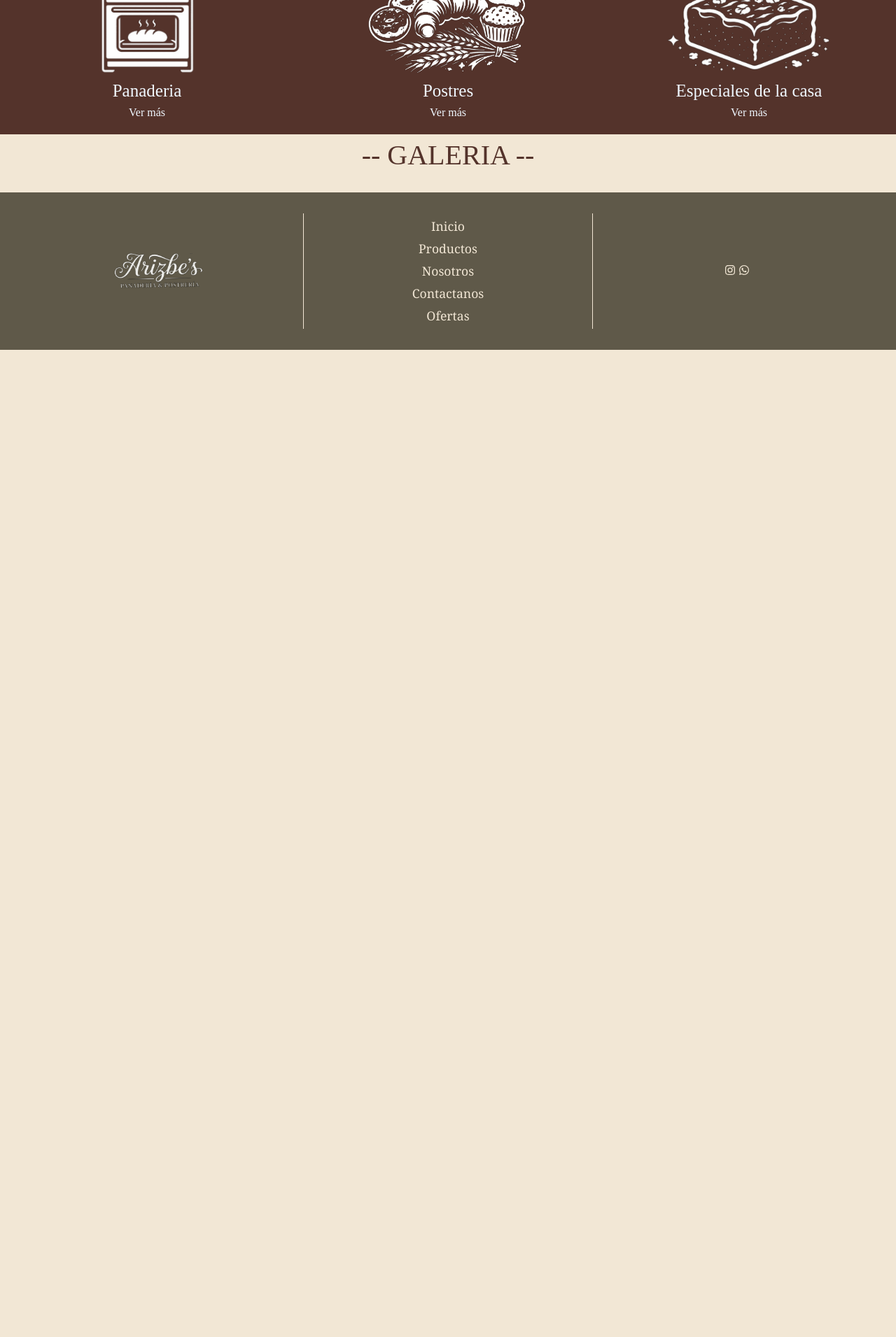
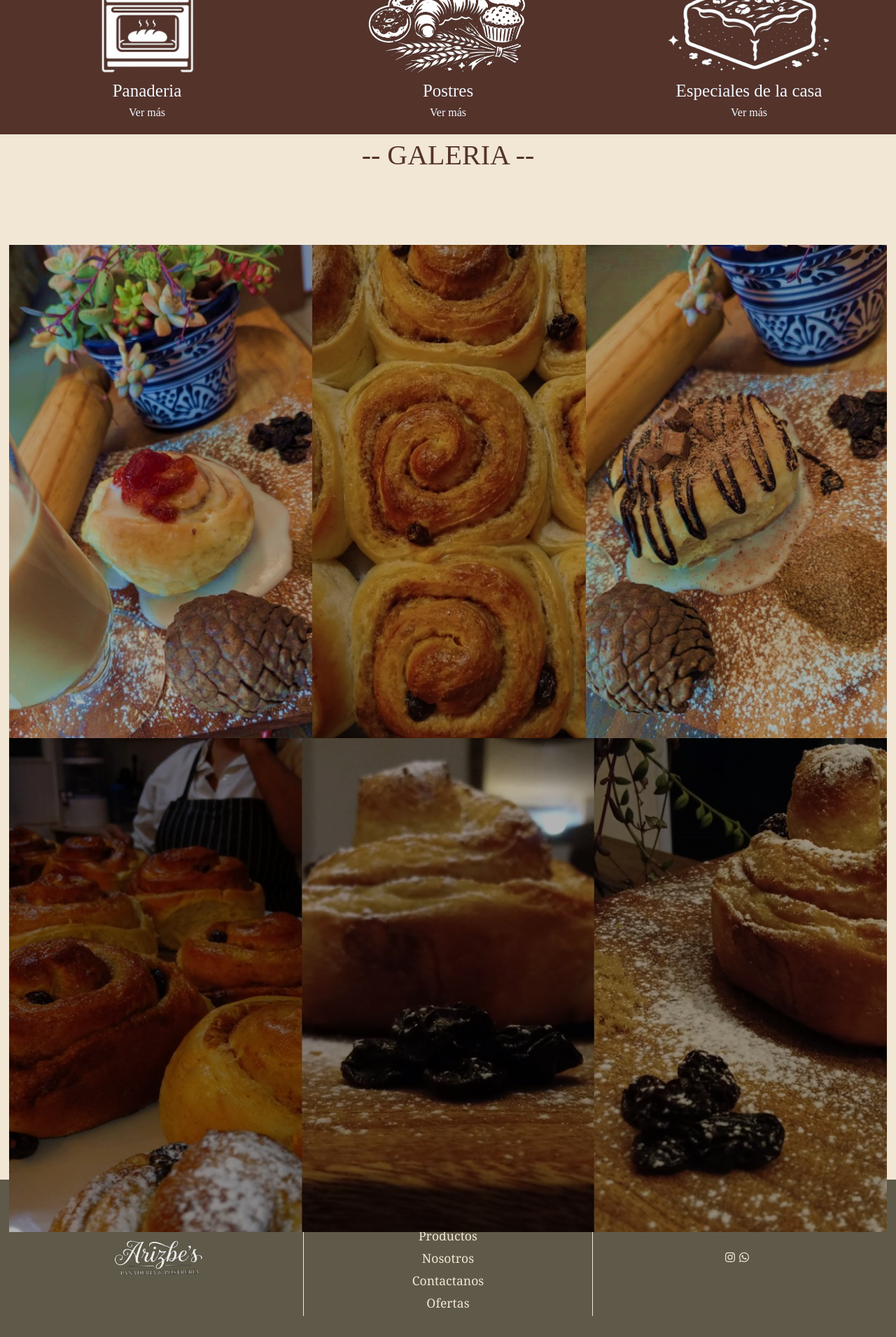
Before and after one commit to Chamo1507/Arizbe-s-React, a React (Vite) app: page / in a window 1280 px wide. Shown: the part 1331-3242 px from the top of the page at 70% size. Before the commit the page ends 1831 px from the top, so only its background shows below. Built offline with nearby package versions, Linux system fonts and the light colour scheme.

Commit message:
Act. Home 2

```diff
--- a/src/pages/Home.jsx
+++ b/src/pages/Home.jsx
@@ -83,8 +83,8 @@ const Home = () => {
           <h1>-- GALERIA --</h1>
         </div>
         <div className="GaleriaContainer">
-          {/*<img src="\src\Assets\brand\Diapositiva1.JPG" alt="Rol 1" />
-          <img src="\src\Assets\brand\Diapositiva2.JPG" alt="Rol 2" />*/}
+          <img src="\src\Assets\brand\Diapositiva1.JPG" alt="Rol 1" />
+          <img src="\src\Assets\brand\Diapositiva2.JPG" alt="Rol 2" />
         </div>
       </div>
     </div>
```
